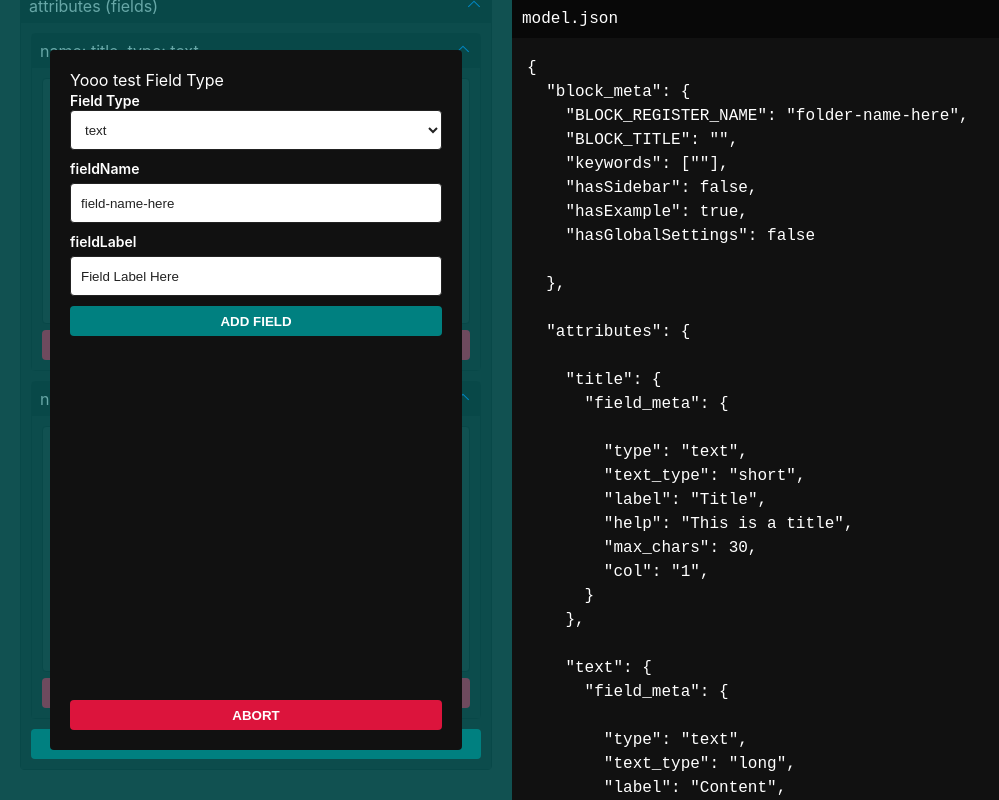
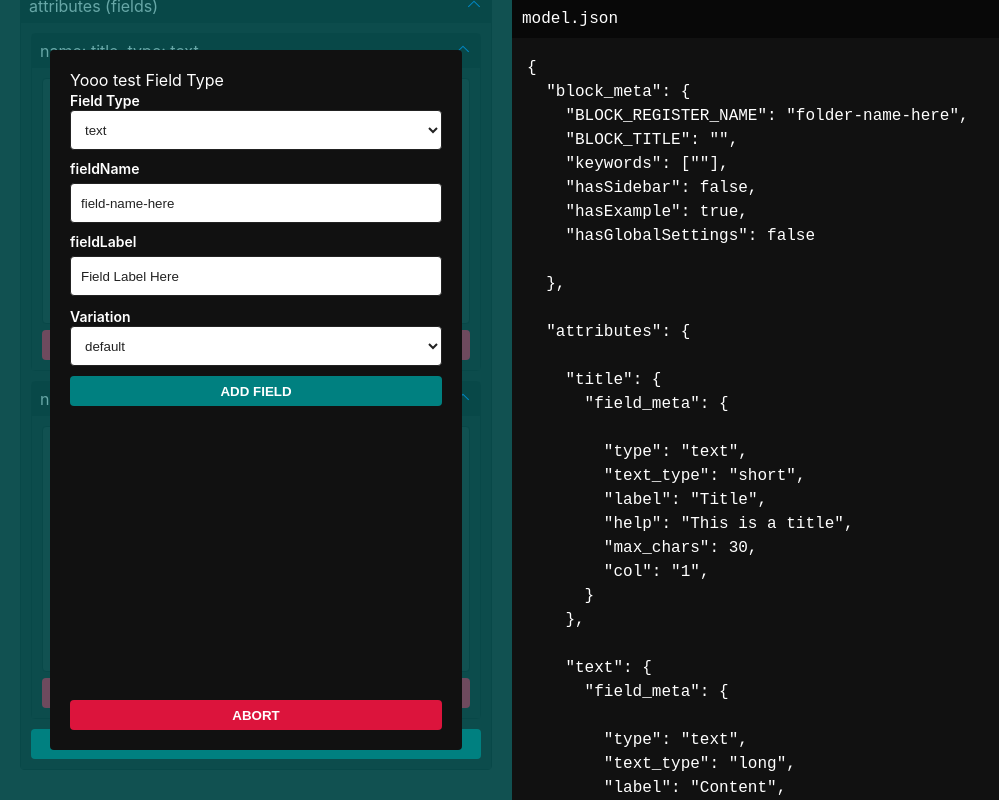
Before and after one commit to nikola-wd/theme-redone-schema-builder, a Svelte app: page / in a window 1280 px wide. Both pictures are taken after a click on the button "CREATE FIELD". Shown: the whole page, without its empty margins (0-999 px from the left). Built offline with nearby package versions, Linux system fonts and the light colour scheme; a small style sheet from the web is missing.

Commit message:
1 file modified

```diff
--- a/src/components/AddRootField.svelte
+++ b/src/components/AddRootField.svelte
@@ -16,6 +16,13 @@
       label="fieldLabel"
       bind:value="{fieldLabel}"
     />
+    {#if selectedFieldType === 'text'}
+      <Select
+        bind:value="{data.number.field_meta.variation}"
+        label="Variation"
+        options="{['default', 'long', 'rich']}"
+      />
+    {/if}
     {#if selectedFieldType === 'number'}
       <Input
         label="min"
@@ -67,8 +74,8 @@
       text: {
         field_meta: {
           type: 'text',
-          text_type: 'long',
-          max_chars: 30
+          variation: 'default',
+          max_chars: null
         },
         default: {
           text: ''
```
